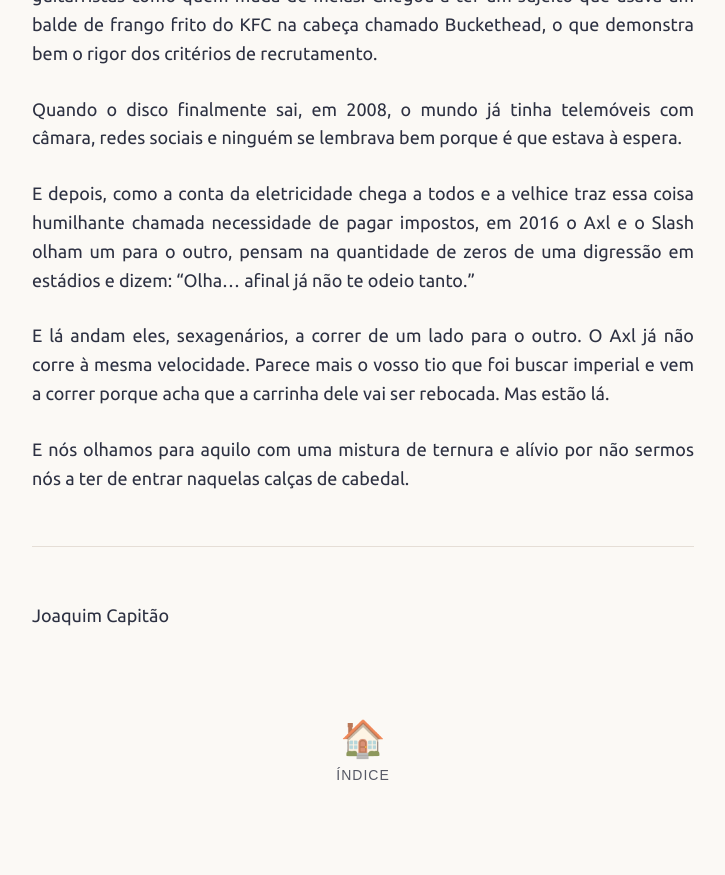
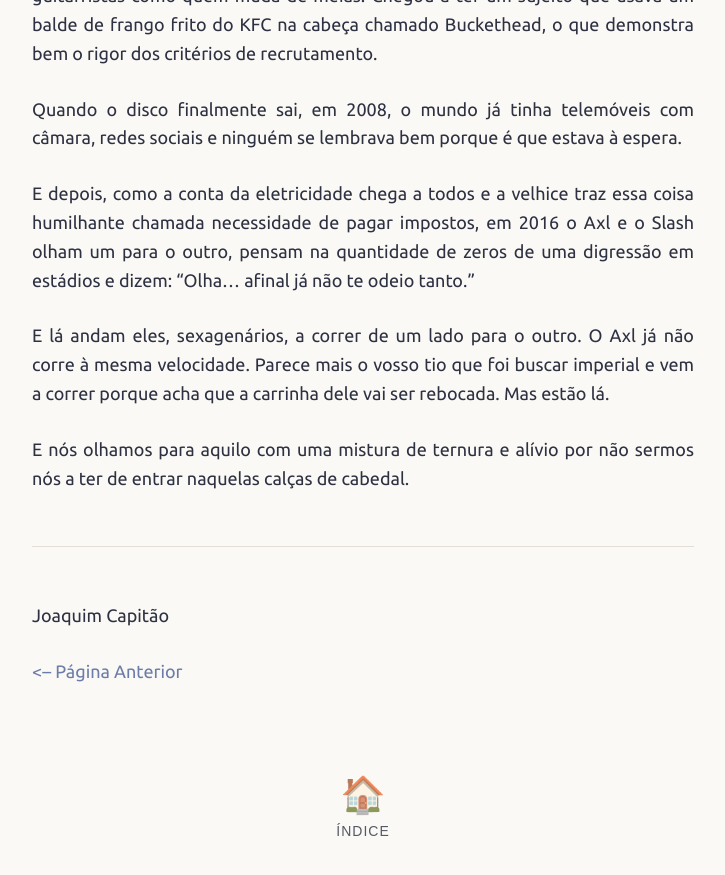
Before and after one commit to joaquim-capitao/musica, a Jekyll site: the page built from artistas/guns-and-roses.md, in a window 1280 px wide and 900 px high, scrolled down 1690 px. Shown: the top 875 px of the window, without its empty margins (277-1002 px from the left). Built offline with Jekyll 4.4.1, drawn with Linux system fonts in a browser that asks for light colours; our own code applies the rules of GitHub Pages for plain Markdown files; before the commit the page ends 2535 px from its top, so only the background shows below that.

Commit message:
Add link to previous page in guns-and-roses.md

```diff
--- a/artistas/guns-and-roses.md
+++ b/artistas/guns-and-roses.md
@@ -30,3 +30,5 @@ E nós olhamos para aquilo com uma mistura de ternura e alívio por não sermos
 ---
 
 Joaquim Capitão
+
+[<-- Página Anterior](https://joaquim-capitao.github.io/musica/artistas)
```
